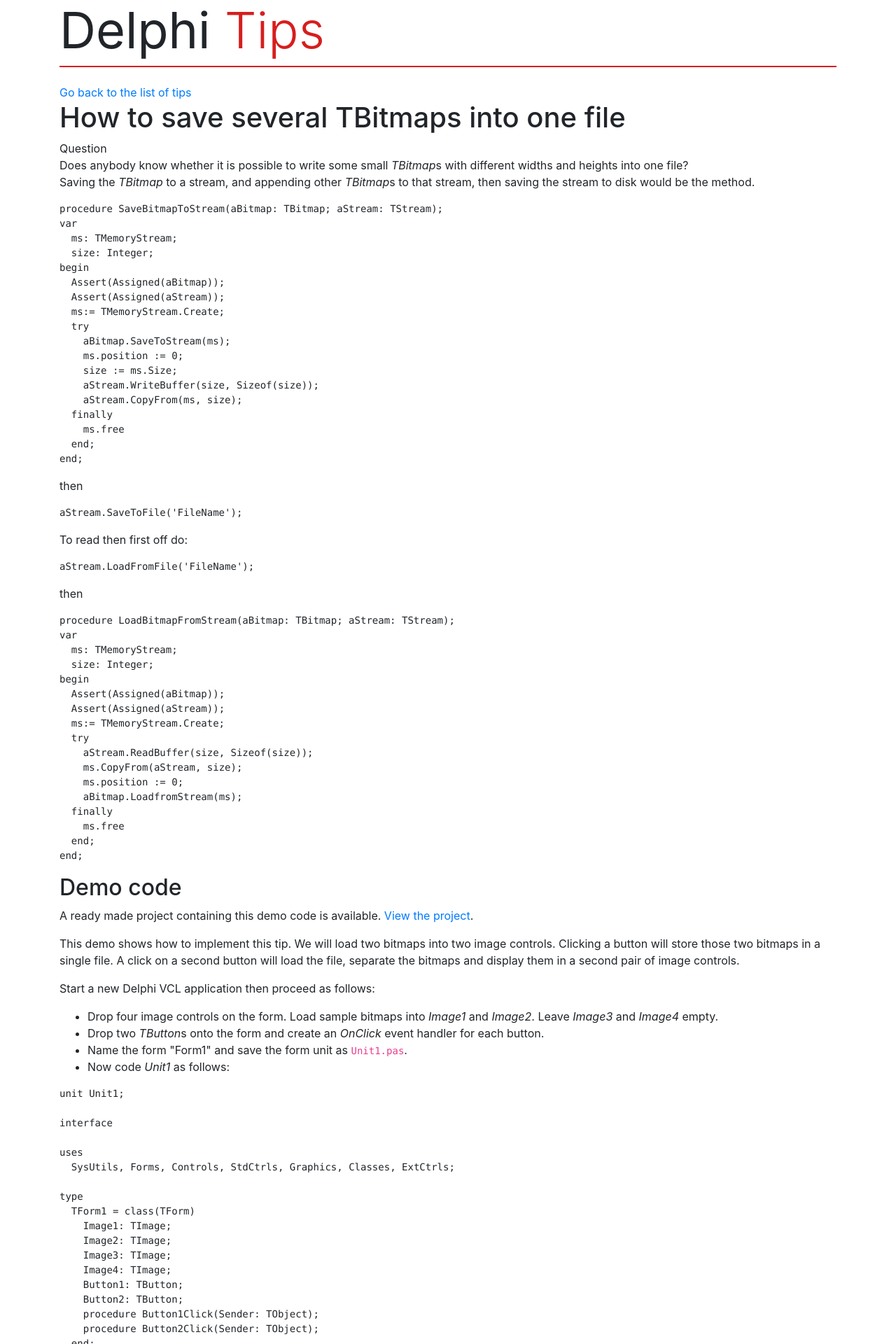
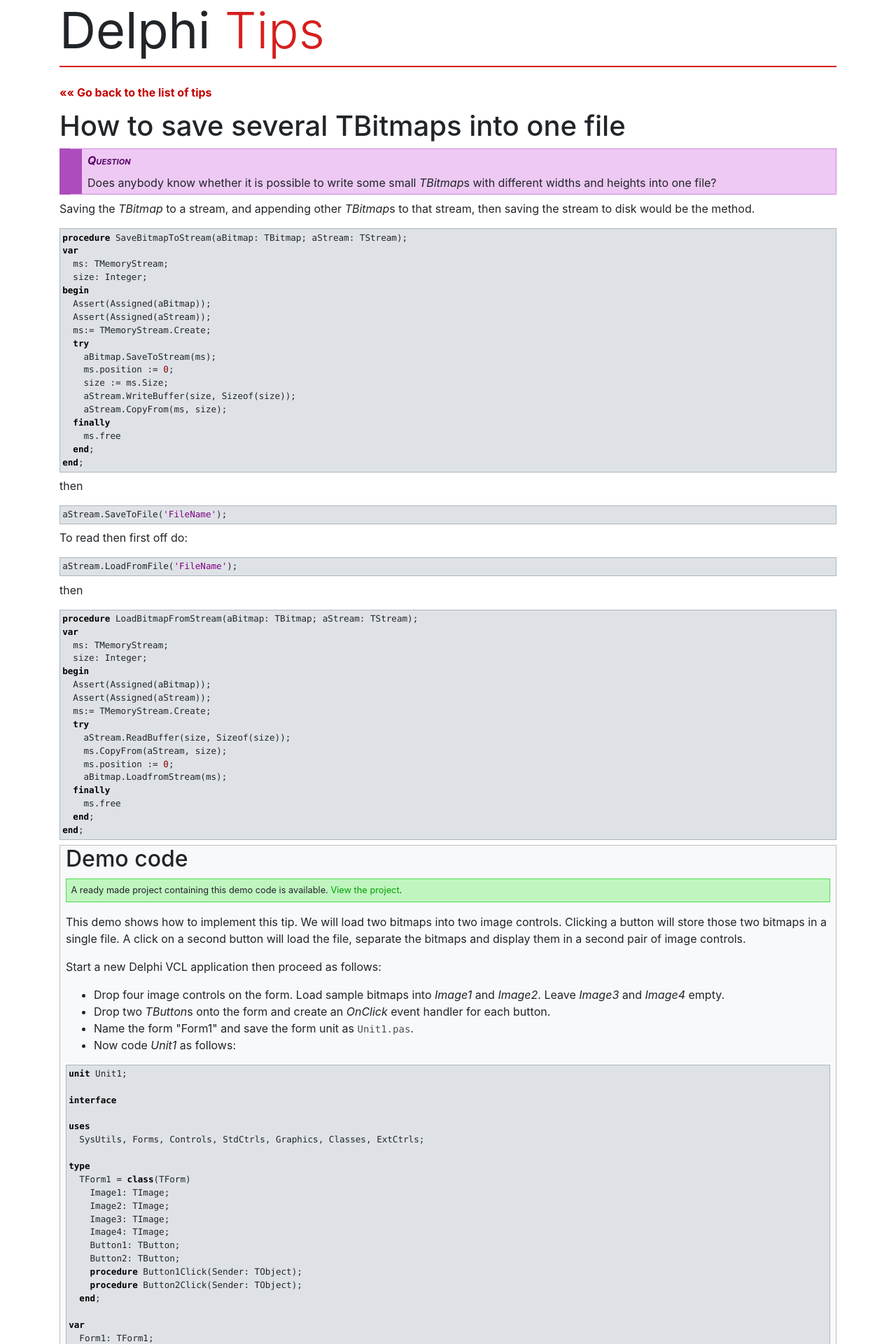
Before and after one commit to delphidabbler/delphi-tips, a Jekyll site: the page built from docs/_tips/100.html, in a window 1280 px wide. Shown: the top 1920 px of the page at 70% size. Built offline with Jekyll 4.4.1, drawn with Linux system fonts in a browser that asks for light colours; some of the changed text lies outside the part shown.

Commit message:
Update CSS styling for individual tips pages
Huge update to theme.css and added syntax highlighter style sheet

```diff
--- /dev/null
+++ b/docs/_sass/_syntax-highlight.scss
@@ -0,0 +1,75 @@
+/*
+    The following syntax highlighting code is for DelphiDabbler
+    Pashi **v1**. Not suitable for source highlighted by PasHi v2.
+*/
+
+// Background for highlighted & unhighlighted code
+
+.source-body,
+.pas-source {
+    // font-family: "Courier New", Courier, monospace;
+    font-style: normal;
+    font-weight: normal;
+    text-decoration: none;
+    color: $body-color;
+    margin: 0;
+    padding: 0.25em;
+}
+
+// PasHi comment style
+.pas-comment {
+    font-style: italic;
+    font-weight: normal;
+    text-decoration: none;
+    color: #000080;
+}
+
+// PasHi keyword style
+.pas-kwd {
+    font-style: normal;
+    font-weight: bold;
+    text-decoration: none;
+    color: black;
+}
+
+// PasHi string literal style
+.pas-str {
+    font-style: normal;
+    font-weight: normal;
+    text-decoration: none;
+    color: #800080;
+}
+
+// PasHi integer, floating point & hex styles
+.pas-num,
+.pas-float,
+.pas-hex {
+    font-style: normal;
+    font-weight: normal;
+    text-decoration: none;
+    color: #800000;
+}
+
+// PasHi pre-processor (directive) style
+.pas-preproc {
+    font-style: normal;
+    font-weight: normal;
+    text-decoration: none;
+    color: #008000;
+}
+
+// PasHi assembler style
+.pas-asm {
+    font-style: italic;
+    font-weight: normal;
+    text-decoration: none;
+    color: black;
+}
+
+// PasHi error style
+.pas-err {
+    font-style: normal;
+    font-weight: normal;
+    text-decoration: none;
+    color: #FF0000;
+}
--- a/docs/_sass/_theme-vars.scss
+++ b/docs/_sass/_theme-vars.scss
@@ -1,29 +1,54 @@
-// SASS style sheet */
-// Palette color codes */
+// Bootstrap defaults
+
+$white:                         #ffffff;
+$gray-100:                      #f8f9fa;
+$gray-200:                      #e9ecef;
+$gray-300:                      #dee2e6;
+$gray-400:                      #ced4da;
+$gray-500:                      #adb5bd;
+$gray-600:                      #6c757d;
+$gray-700:                      #495057;
+$gray-800:                      #343a40;
+$gray-900:                      #212529;
+$black:                         #000000;
+
+$body-bg:                       $white;
+$body-color:                    $gray-900;
+
 // Palette URL: http://paletton.com/#uid=64k0T0kDlvWjksnr9uTNstFVlri */
 
-$color-primary: #d61e1e;	// Main Primary color */
-$color-primary-lighter: #FF6363;
-$color-primary-light: #FF3939;
-$color-primary-dark: #C50000;
-$color-primary-darker: #9B0000;
+$color-primary:                 #d61e1e;	// Main Primary color */
+$color-primary-lighter:         #FF6363;
+$color-primary-light:           #FF3939;
+$color-primary-dark:            #C50000;
+$color-primary-darker:          #9B0000;
+$color-primary-pale:            #f8b3b3;
 
-$color-secondary-1: #FF9A00;	// Main Secondary color (1) */
-$color-secondary-1-lighter: #FFC263;
-$color-secondary-1-light: #FFB139;
-$color-secondary-1-dark: #C57700;
-$color-secondary-1-darker: #9B5E00;
+$color-secondary-1:             #FF9A00;	// Main Secondary color (1) */
+$color-secondary-1-lighter:     #FFC263;
+$color-secondary-1-light:       #FFB139;
+$color-secondary-1-dark:        #C57700;
+$color-secondary-1-darker:      #9B5E00;
+$color-secondary-1-pale:        #fadfb3;
 
-$color-secondary-2: #8F04A8;	// Main Secondary color (2) */
-$color-secondary-2-lighter: #AD4CBD;
-$color-secondary-2-light: #992AAD;
-$color-secondary-2-dark: #6F0381;
-$color-secondary-2-darker: #570266;
+$color-secondary-2:             #8F04A8;	// Main Secondary color (2) */
+$color-secondary-2-lighter:     #AD4CBD;
+$color-secondary-2-light:       #992AAD;
+$color-secondary-2-dark:        #6F0381;
+$color-secondary-2-darker:      #570266;
+$color-secondary-2-pale:        #edc9f3;
 
-$color-complement: #00CC00;	// Main Complement color */
-$color-complement-lighter: #54D954;
-$color-complement-light: #2ECF2E;
-$color-complement-dark: #009E00;
-$color-complement-darker: #007C00;
+$color-complement:              #00CC00;	// Main Complement color */
+$color-complement-lighter:      #54D954;
+$color-complement-light:        #2ECF2E;
+$color-complement-dark:         #009E00;
+$color-complement-darker:       #007C00;
+$color-complement-pale:         #c0f5c0;
 
-$color-grey-light: rgba(0,0,0,.125);
+// Custom
+
+$color-grey-lighter:            $gray-100;
+$color-grey-light:              $gray-300;
+$color-grey:                    $gray-500;
+$color-grey-dark:               $gray-700;
+$color-grey-darker:             $gray-900;
--- a/docs/_sass/_theme.scss
+++ b/docs/_sass/_theme.scss
@@ -1,3 +1,21 @@
+// Bootstrap overrides
+
+code {
+    color: $color-grey-dark;
+}
+
+a, a:hover, a:visited, a:active {
+    color: $color-primary-dark;
+}
+
+.list-group {
+    border: $color-grey-light 2px solid;
+    border-radius: 0;
+}
+
+
+// Custom styles
+
 .page-header {
     h1 {
         padding-bottom: 8px;
@@ -10,10 +28,175 @@
 }
 
 #tips-box {
-    padding: 2px;
-    background-color: $color-grey-light;
     ul {
-        max-height: 360px;
-        overflow-y: scroll;
+        max-height: 400px;
+        overflow-y: auto;
     }
 }
+
+div.go-back {
+    text-align: left;
+    margin-bottom: 12px;
+    font-weight: bold;
+    a:before {
+        content: "\AB\ab\20";
+    }
+}
+
+footer {
+    font-size: 80%;
+    color: $color-grey-dark;
+}
+
+/*  TODO: remove this class once problem is fixed
+    Tips have acquired both a <div id="footer"> and a <footer>
+    until this can be fixed we hide the <div>
+*/
+#footer {
+    display: none;
+}
+
+pre {
+    overflow-x: auto;
+  }
+
+div.frame {
+    margin: 0.5em 0;
+    padding: 0;
+    border: 1px $color-grey solid;
+    background-color: $color-grey-light;
+    font-size: 90%;
+}
+
+div.frame {
+    table {
+        width: 100%;
+        box-sizing: border-box; ;
+        margin: 0px;
+        padding: 20px;
+
+        caption {
+            caption-side: top;
+            padding: 4px;
+            margin: 0;
+            background-color: $color-grey-dark;
+            color: $white;
+        }
+
+        tr {
+            border-bottom: 1px solid $color-grey;
+            &:last-child {
+                border-bottom: none;
+            }
+            td {
+                background-color: $color-grey-lighter;
+                border-right: 1px solid $color-grey;
+                vertical-align: top;
+                &:last-child {
+                    border: none;
+                }
+            }
+            th {
+                background-color: $color-grey-light;
+                border-right: 1px solid $color-grey;
+                vertical-align: middle;
+                text-align: center;
+                &:last-child {
+                    border: none;
+                }
+            }
+        }
+
+    }
+}
+
+table.infotable{
+    font-size: 80%;
+    color: $color-grey-dark;
+    margin: 2em 0 0 0;
+    border-top: 1px $color-grey solid;
+    width: 100%;
+    th {
+        text-align: left;
+        font-weight: normal;
+        width: 33%;
+    }
+}
+
+p.callout,
+div.callout {
+    background-color: $color-secondary-1-pale;
+    border:  $color-secondary-1-lighter 1px solid;
+    border-left-width: 4px;
+    padding: 4px;
+
+    .caption {
+        font-weight: bold;
+        margin-bottom: 4px;
+     }
+    .content {
+        margin-bottom: 4px;
+    }
+
+    a {
+        color: $color-secondary-1-dark;
+    }
+}
+
+.xref {
+    background-color: $color-complement-pale;
+    border: $color-complement-lighter 1px solid;
+    border-left-width: 4px;
+    padding: 4px;
+    a {
+        color: $color-complement-dark;
+    }
+}
+
+.question {
+    margin-left: 0;
+    margin-right: 0em;
+    margin-bottom: 8px;
+    border:$color-secondary-2-lighter 1px dotted;
+    border-left: $color-secondary-2-lighter 2em solid;
+    background-color: $color-secondary-2-pale;
+    padding: 0.25em 0.25em 0.25em 0.5em;
+    a {
+        color: $color-secondary-2-darker;
+    }
+    .title {
+        font-style: italic;
+        font-weight: bold;
+        font-variant: small-caps;
+        color: $color-secondary-2-darker;
+    }
+    .content {
+        margin-top: 0.5em;
+    }
+}
+
+div.credits,
+p.credits {
+    background-color: $color-primary-pale;
+    border:  $color-primary-lighter 1px solid;
+    border-left-width: 4px;
+    padding: 4px;
+    margin-left: 40px;
+    text-align: right;
+    font-size: 80%;
+}
+
+div.demo-block {
+    border: 1px silver solid;
+    background-color: $color-grey-lighter;
+    padding: 0 0.5em;
+    .reporef {
+        font-size: 80%;
+        background-color: $color-complement-pale;
+        border: $color-complement-lighter 1px solid;
+        padding: 0.5em;
+        a {
+            color: $color-complement-dark;
+        }
+    }
+}
--- a/docs/assets/css/style.scss
+++ b/docs/assets/css/style.scss
@@ -2,3 +2,4 @@
 ---
 @import "theme-vars";
 @import "theme";
+@import "syntax-highlight";
```
